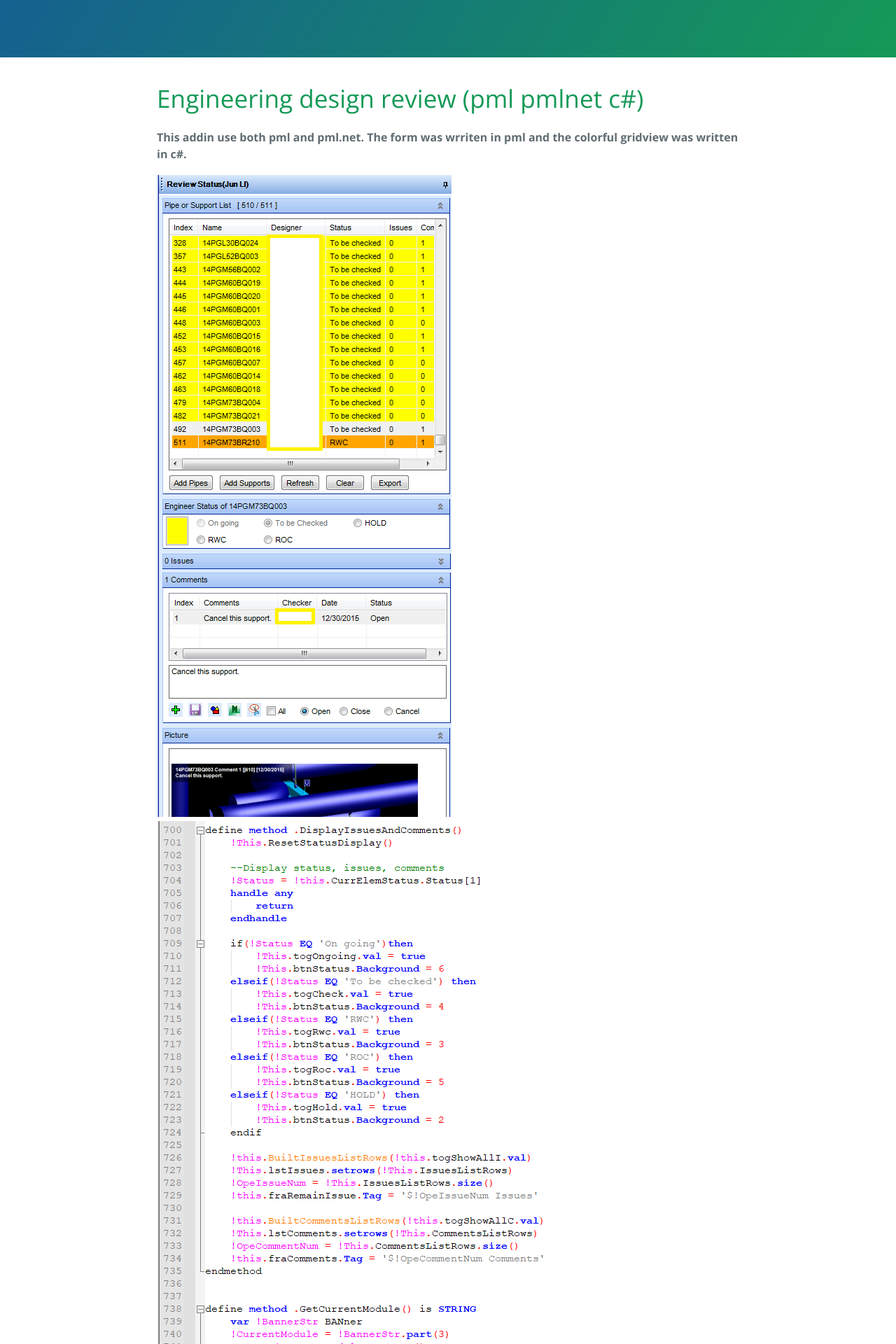
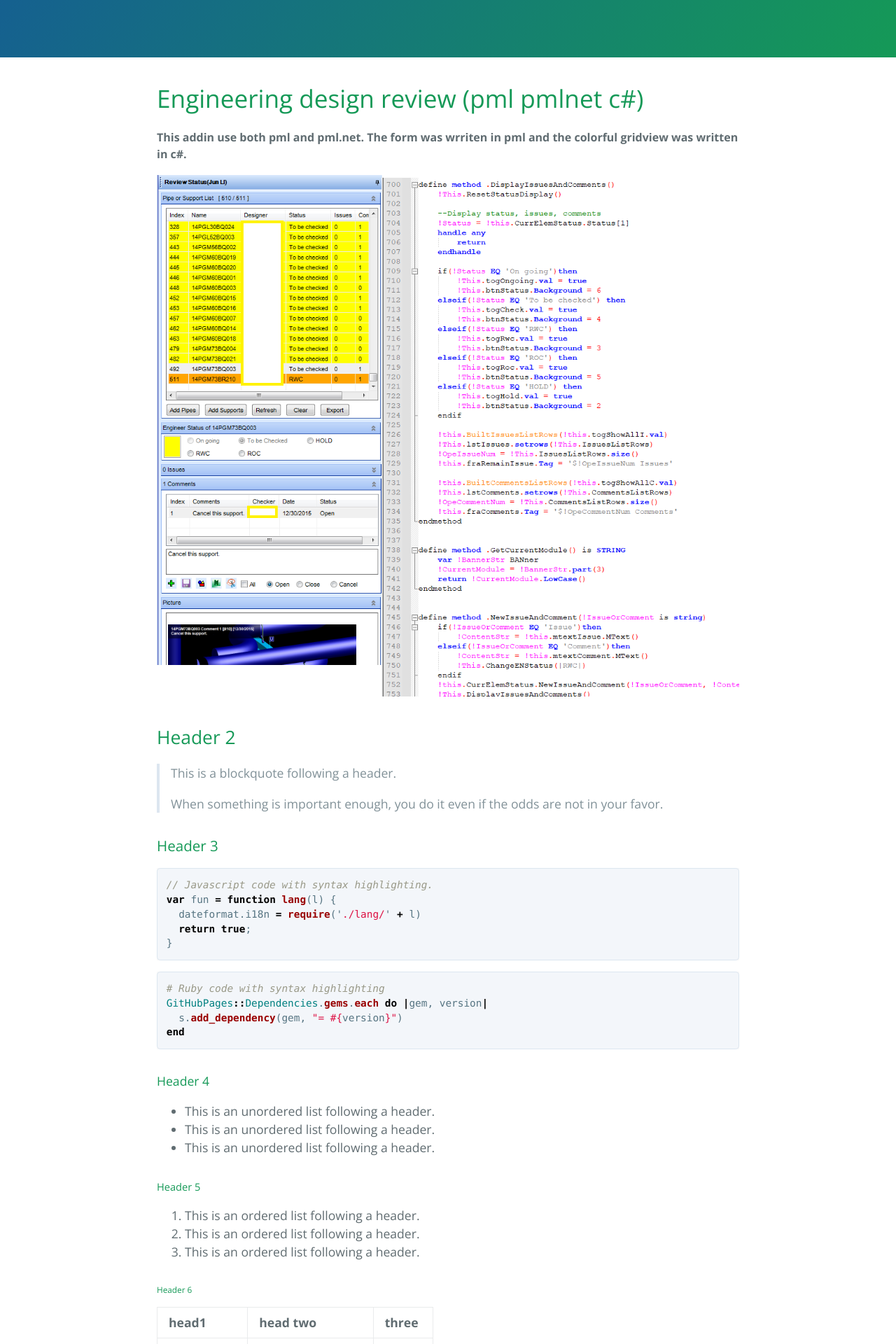
Before and after one commit to lijuncq/pdms, a Jekyll site: the page built from index.md, in a window 1280 px wide. Shown: the part 379-2299 px from the top of the page at 70% size. Built offline with Jekyll 4.4.1, drawn with Linux system fonts in a browser that asks for light colours; our own code applies the rules of GitHub Pages for plain Markdown files.

Commit message:
combine pic

```diff
--- a/index.md
+++ b/index.md
@@ -8,7 +8,7 @@ layout: default
 <dt>This addin use both pml and pml.net. The form was wrriten in pml and the colorful gridview was written in c#.</dt>
 </dl>
 ![DesignReview](/media/pdms-design_review.png)
-![DesignReviewCode](/media/pdms-design_review_code.png)
+
 
 
 ## Header 2
```
Also changed, not shown: media/pdms-design_review.png, media/pdms-design_review_code.png (deleted).
